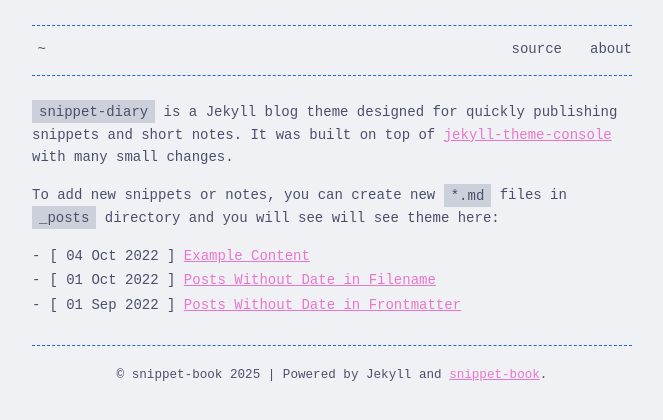
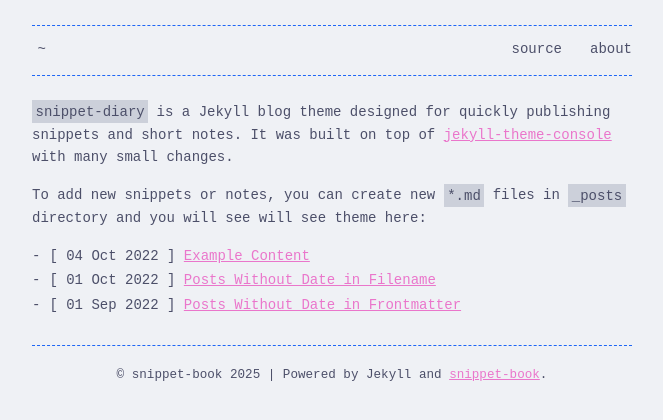
Before and after one commit to emrecanaltinsoy/emrecanaltinsoy.github.io, a Jekyll site: the page built from index.md, in a window 1280 px wide. Shown: the top 420 px of the page, without its empty margins (308-971 px from the left). Built offline with Jekyll 4.4.1, drawn with Linux system fonts in a browser that asks for light colours.

Commit message:
leaner inline code block

```diff
--- a/assets/css/_sass/_code.scss
+++ b/assets/css/_sass/_code.scss
@@ -1,5 +1,5 @@
 code {
-  padding: .25em .5em;
+  padding: .25em .25em;
   background-color: var(--inline-code-background);
 }
 
```
